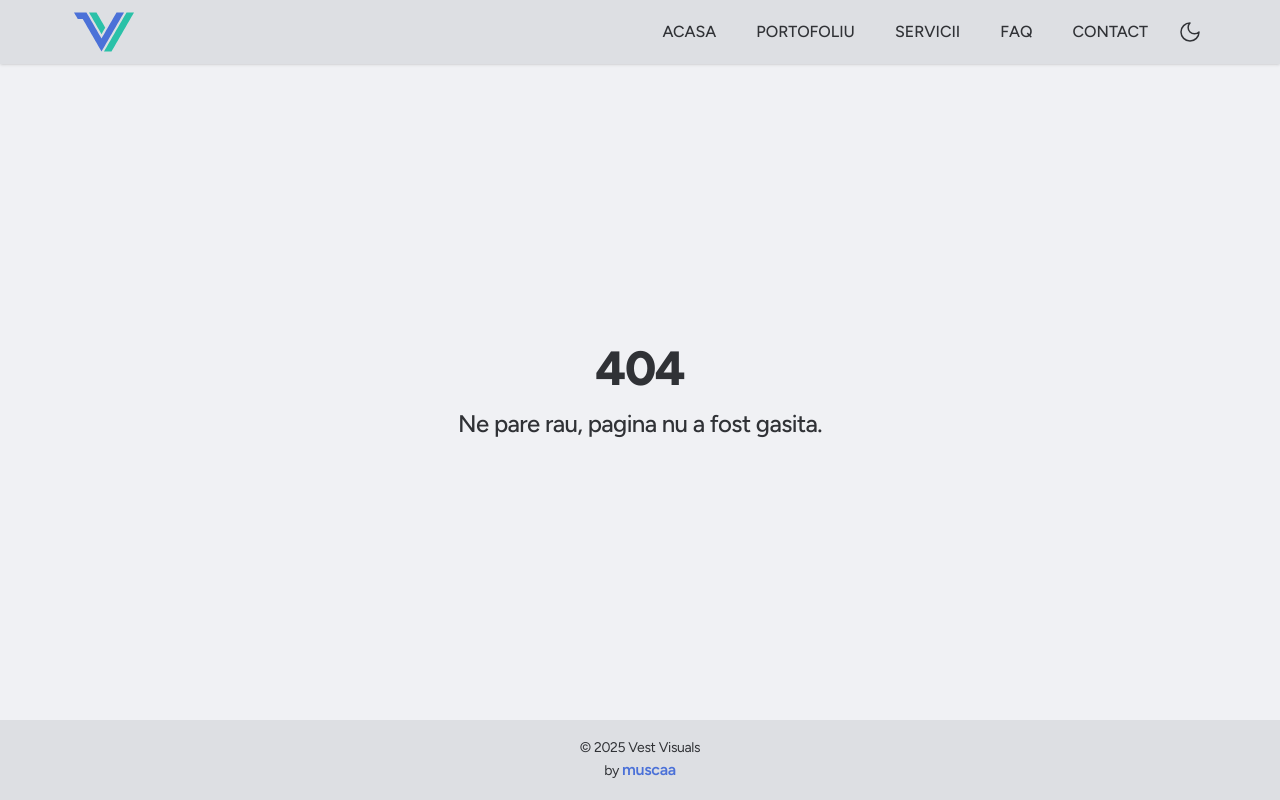
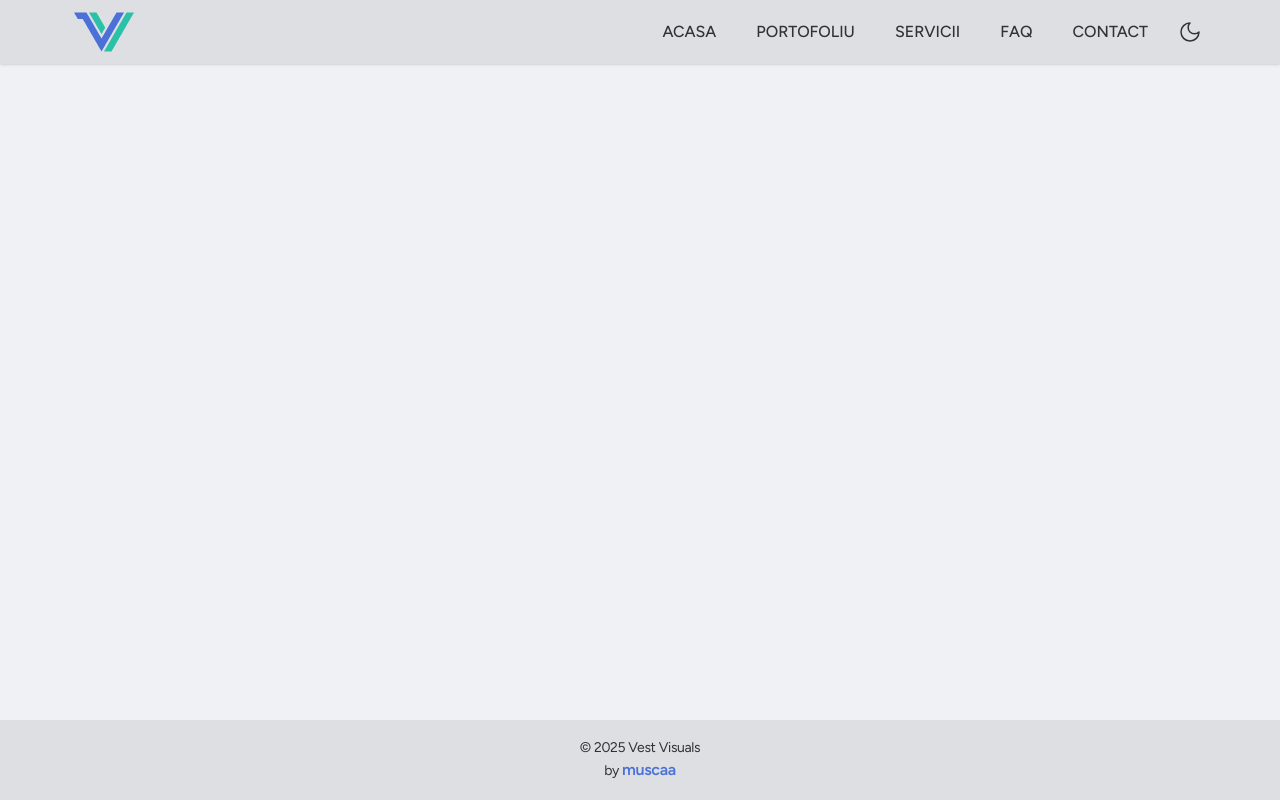
Before and after one commit to muscaa/vest-visuals, a Next.js app: page /portfolio in a window 1280 px wide. Before the commit this address had no page. Built offline with nearby package versions, Linux system fonts and the light colour scheme.

Commit message:
added react-plock, added portfolio page

```diff
--- a/package.json
+++ b/package.json
@@ -21,6 +21,7 @@
     "next-themes": "^0.4.6",
     "react": "^19.0.0",
     "react-dom": "^19.0.0",
+    "react-plock": "^3.5.1",
     "tailwind-merge": "^3.3.0"
   },
   "devDependencies": {
--- /dev/null
+++ b/src/app/portfolio/page.tsx
@@ -0,0 +1,6 @@
+export default function Portfolio() {
+    return (
+        <div className="flex flex-col lg:flex-row items-center justify-center size-full gap-8 py-8">
+        </div>
+    );
+}
```
Also changed, not shown: 1 other file (tests, documents, lock files or other folders).
